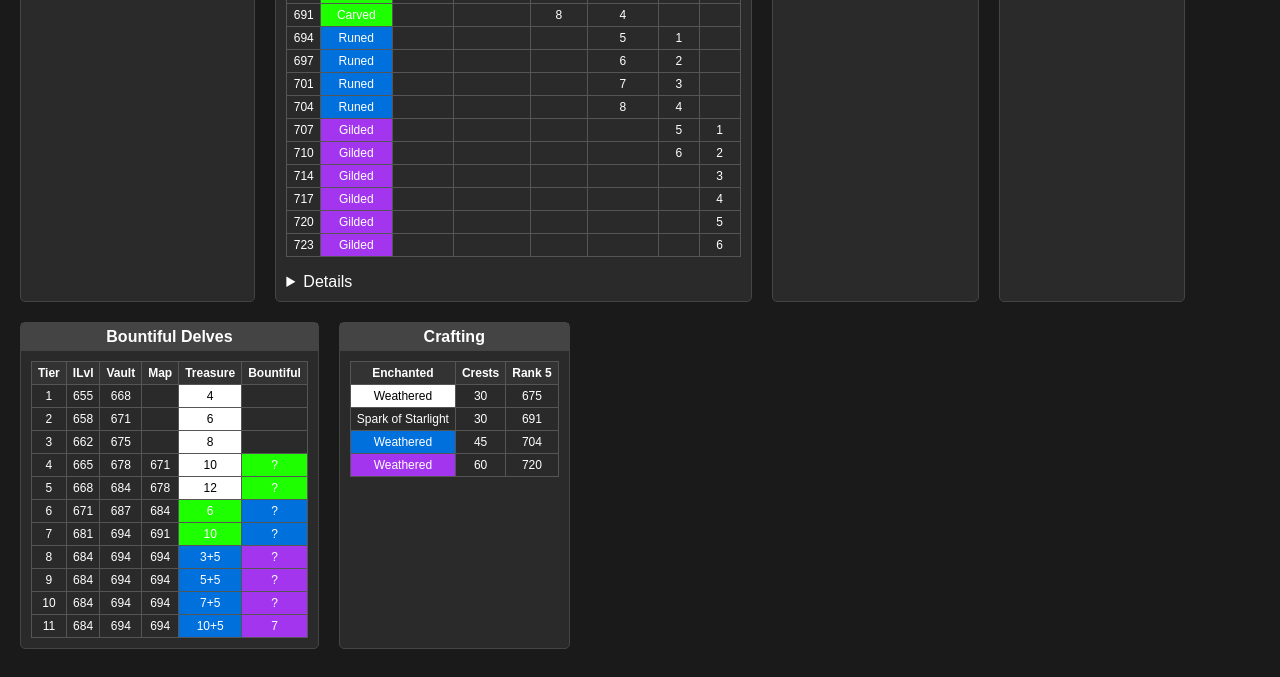
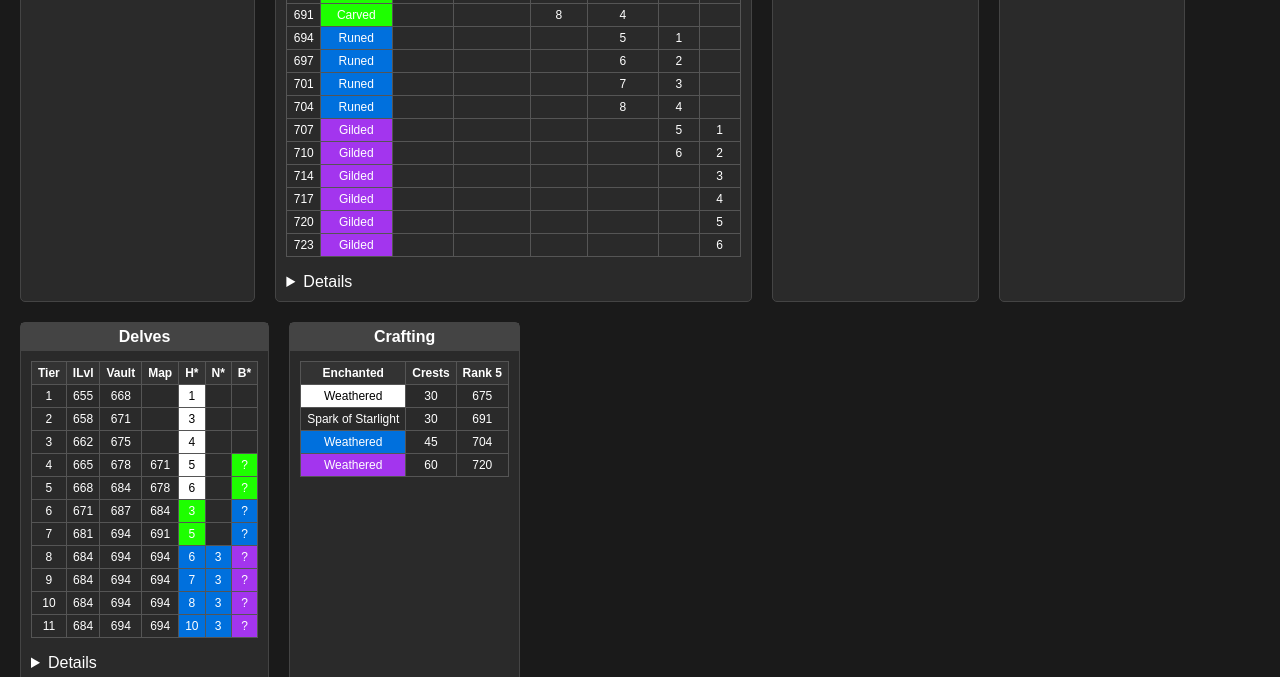
Before and after one commit to confusingbits/wow-gearing-cheatsheet, a website: page index.html in a window 1280 px wide. Shown: the part 481-1158 px from the top of the page. Drawn offline with Linux system fonts and the light colour scheme.

Commit message:
update delve numbers

```diff
--- a/index.html
+++ b/index.html
@@ -575,7 +575,7 @@
 
       <!-- Bountiful Delves -->
       <div class="section">
-        <div class="section-title">Bountiful Delves</div>
+        <div class="section-title">Delves</div>
         <table>
           <thead>
             <tr>
@@ -583,8 +583,9 @@
               <th>ILvl</th>
               <th>Vault</th>
               <th>Map</th>
-              <th>Treasure</th>
-              <th>Bountiful</th>
+              <th>H*</th>
+              <th>N*</th>
+              <th>B*</th>
             </tr>
           </thead>
           <tbody>
@@ -593,7 +594,8 @@
               <td>655</td>
               <td>668</td>
               <td></td>
-              <td class="weathered">4</td>
+              <td class="weathered">1</td>
+              <td></td>
               <td></td>
             </tr>
             <tr>
@@ -601,7 +603,8 @@
               <td>658</td>
               <td>671</td>
               <td></td>
-              <td class="weathered">6</td>
+              <td class="weathered">3</td>
+              <td></td>
               <td></td>
             </tr>
             <tr>
@@ -609,7 +612,8 @@
               <td>662</td>
               <td>675</td>
               <td></td>
-              <td class="weathered">8</td>
+              <td class="weathered">4</td>
+              <td></td>
               <td></td>
             </tr>
             <tr>
@@ -617,7 +621,8 @@
               <td>665</td>
               <td>678</td>
               <td>671</td>
-              <td class="weathered">10</td>
+              <td class="weathered">5</td>
+              <td></td>
               <td class="carved">?</td>
             </tr>
             <tr>
@@ -625,7 +630,8 @@
               <td>668</td>
               <td>684</td>
               <td>678</td>
-              <td class="weathered">12</td>
+              <td class="weathered">6</td>
+              <td></td>
               <td class="carved">?</td>
             </tr>
             <tr>
@@ -633,7 +639,8 @@
               <td>671</td>
               <td>687</td>
               <td>684</td>
-              <td class="carved">6</td>
+              <td class="carved">3</td>
+              <td></td>
               <td class="runed">?</td>
             </tr>
             <tr>
@@ -641,7 +648,8 @@
               <td>681</td>
               <td>694</td>
               <td>691</td>
-              <td class="carved">10</td>
+              <td class="carved">5</td>
+              <td></td>
               <td class="runed">?</td>
             </tr>
             <tr>
@@ -649,7 +657,8 @@
               <td>684</td>
               <td>694</td>
               <td>694</td>
-              <td class="runed">3+5</td>
+              <td class="runed">6</td>
+              <td class="runed">3</td>
               <td class="gilded">?</td>
             </tr>
             <tr>
@@ -657,7 +666,8 @@
               <td>684</td>
               <td>694</td>
               <td>694</td>
-              <td class="runed">5+5</td>
+              <td class="runed">7</td>
+              <td class="runed">3</td>
               <td class="gilded">?</td>
             </tr>
             <tr>
@@ -665,7 +675,8 @@
               <td>684</td>
               <td>694</td>
               <td>694</td>
-              <td class="runed">7+5</td>
+              <td class="runed">8</td>
+              <td class="runed">3</td>
               <td class="gilded">?</td>
             </tr>
             <tr>
@@ -673,11 +684,19 @@
               <td>684</td>
               <td>694</td>
               <td>694</td>
-              <td class="runed">10+5</td>
-              <td class="gilded">7</td>
+              <td class="runed">10</td>
+              <td class="runed">3</td>
+              <td class="gilded">?</td>
             </tr>
           </tbody>
         </table>
+        <details>
+          <ul>
+            <li>
+              H, N, and B columns stand for Heavy, Nemesis, and Bountiful Chests
+            </li>
+          </ul>
+        </details>
       </div>
 
       <div class="section">
```
